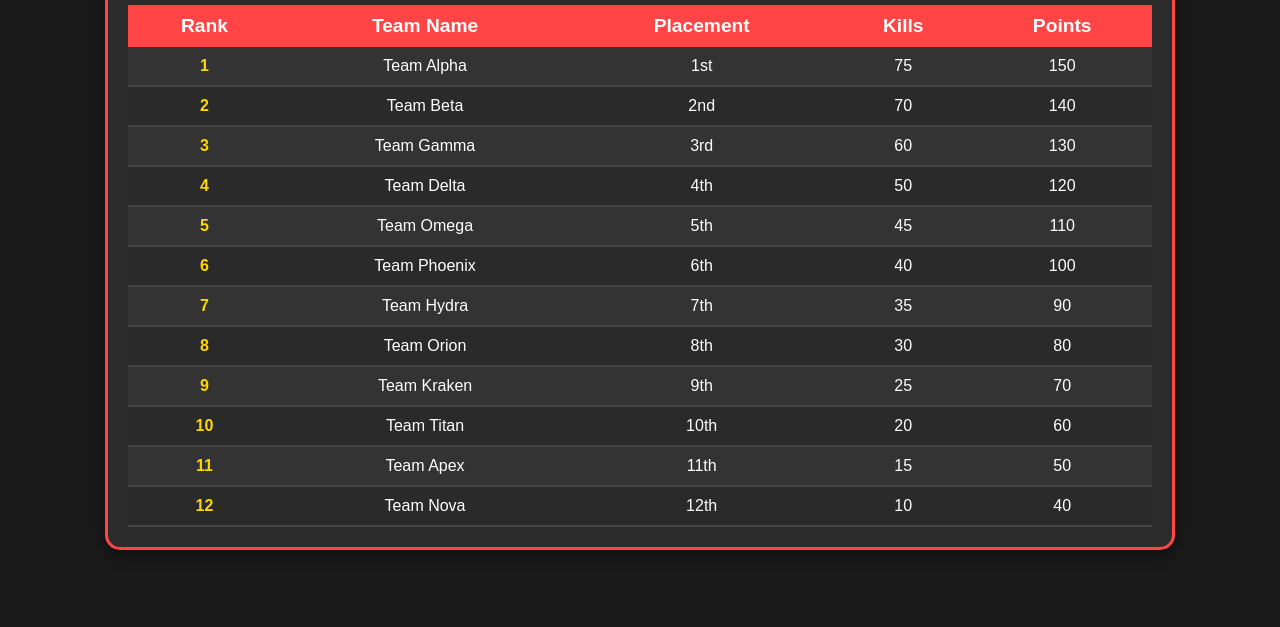
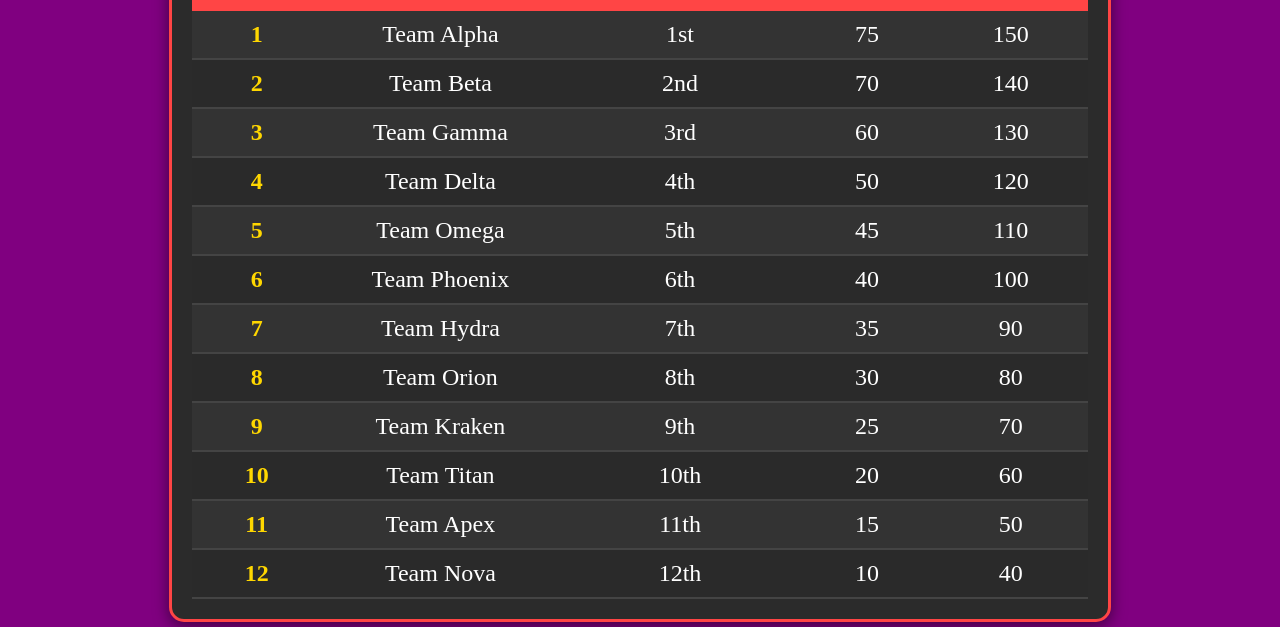
Before and after one commit to sarojportfolio/standing-, a plain HTML site: page index.html in a window 1280 px wide. Shown: the part 173-800 px from the top of the page. Drawn offline with Linux system fonts and the light colour scheme.

Commit message:
Update style.css

```diff
--- a/style.css
+++ b/style.css
@@ -1,53 +1,66 @@
 /* General Body Styling */
 body {
-  font-family: 'Arial', sans-serif;
-  background-color: #1a1a1a;
-  color: white;
   margin: 0;
+  padding: 0;
+  width: 100%;
+  height: 100vh;
   display: flex;
   justify-content: center;
   align-items: center;
-  height: 100vh;
+  background-color: purple; /* Side blank space color */
+}
+
+/* Page Container */
+.page-container {
+  width: 1920px; /* Fixed width for full HD */
+  height: 1080px; /* Fixed height for full HD */
+  background-color: purple; /* Background for sides */
+  display: flex;
+  justify-content: center;
+  align-items: center;
 }
 
 /* Table Container */
 .table-container {
+  width: 70%; /* Table width */
+  max-width: 1400px;
+  height: auto;
+  padding: 20px;
+  background-color: #2b2b2b;
+  border-radius: 15px;
+  border: 3px solid #ff4545;
+  box-shadow: 0 4px 15px rgba(0, 0, 0, 0.5);
   text-align: center;
-  width: 80%;
-  max-width: 1200px;
-  border-radius: 15px;
-  background-color: #2b2b2b;
-  padding: 20px;
-  box-shadow: 0 4px 15px rgba(0, 0, 0, 0.5);
-  border: 3px solid #ff4545;
 }
 
 .table-container h1 {
   margin-bottom: 20px;
+  font-size: 2.5rem;
   color: #ffd700;
-  font-size: 2rem;
 }
 
 /* Table Styling */
 table {
   width: 100%;
   border-collapse: collapse;
+  font-size: 1.5rem;
+  text-align: center;
 }
 
 thead {
   background-color: #ff4545;
   color: white;
+  font-size: 1.8rem;
+  text-transform: uppercase;
 }
 
 thead th {
-  padding: 10px;
-  font-size: 1.2rem;
+  padding: 15px;
 }
 
 tbody tr {
   background-color: #333;
   border-bottom: 2px solid #444;
-  transition: background-color 0.3s ease;
 }
 
 tbody tr:hover {
@@ -56,9 +69,7 @@ tbody tr:hover {
 
 tbody td {
   padding: 10px;
-  text-align: center;
-  font-size: 1rem;
-  color: #fff;
+  color: white;
 }
 
 tbody td:first-child {
@@ -69,10 +80,3 @@ tbody td:first-child {
 tbody tr:nth-child(even) {
   background-color: #2a2a2a;
 }
-
-/* Responsive Design */
-@media (max-width: 768px) {
-  table {
-    font-size: 0.9rem;
-  }
-}
```
